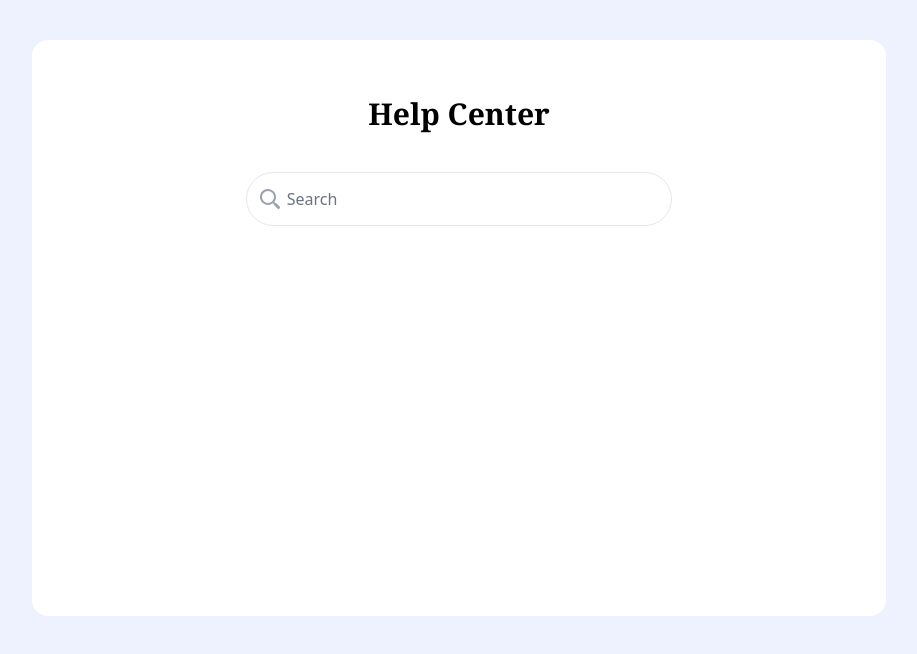
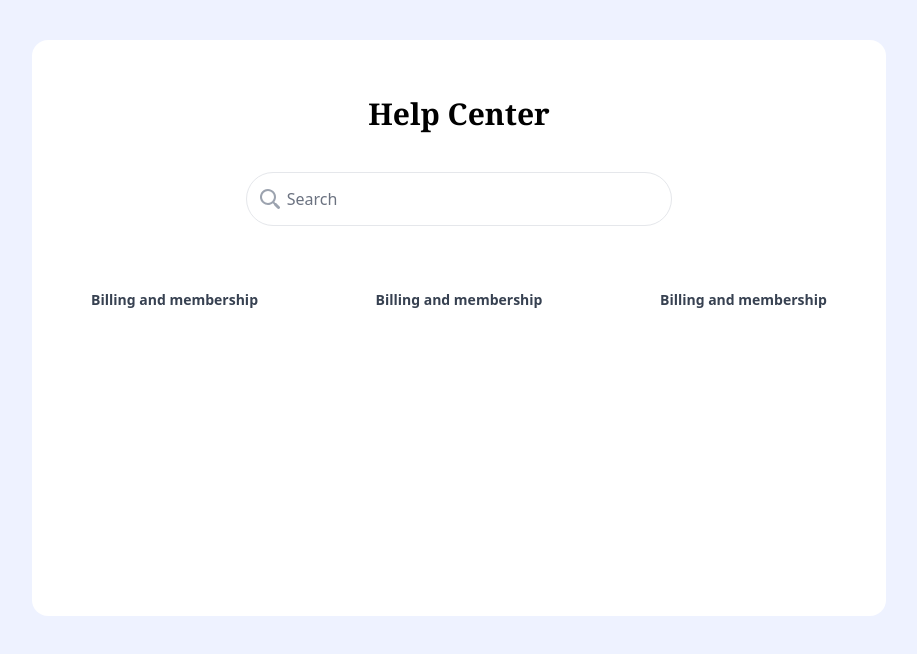
Before and after one commit to nasir-001/100-components, a Vue app: page /layout24 in a window 1280 px wide. Shown: the top 654 px of the page, without its empty margins (181-1098 px from the left). Built offline with nearby package versions, Linux system fonts and the light colour scheme; the HTML template or start-up script is replaced by a standard one.

Commit message:
add flex with max of three items

```diff
--- a/src/views/Layout24.vue
+++ b/src/views/Layout24.vue
@@ -10,8 +10,19 @@
             <path d="M16.32 14.9l1.1 1.1c.4-.02.83.13 1.14.44l3 3a1.5 1.5 0 0 1-2.12 2.12l-3-3a1.5 1.5 0 0 1-.44-1.14l-1.1-1.1a8 8 0 1 1 1.41-1.41l.01-.01zM10 16a6 6 0 1 0 0-12 6 6 0 0 0 0 12z"></path>
           </svg>
         </div>
-      <input placeholder="Search" class="appearance-none block w-full text-gray-700 border border-gray-200 rounded-full py-4 px-4 mb-3 leading-tight pl-10 pr-4">
-    </div>
+        <input placeholder="Search" class="appearance-none block w-full text-gray-700 border border-gray-200 rounded-full py-4 px-4 mb-3 leading-tight pl-10 pr-4">
+      </div>
+      <div class="flex justify-evenly text-center">
+        <div class="text-sm font-semibold w-1/3 text-gray-700">
+          Billing and membership
+        </div>
+        <div class="text-sm font-semibold w-1/3 text-gray-700">
+          Billing and membership
+        </div>
+        <div class="text-sm font-semibold w-1/3 text-gray-700">
+          Billing and membership
+        </div>
+      </div>
     </div>
   </div>
 </template>
```
